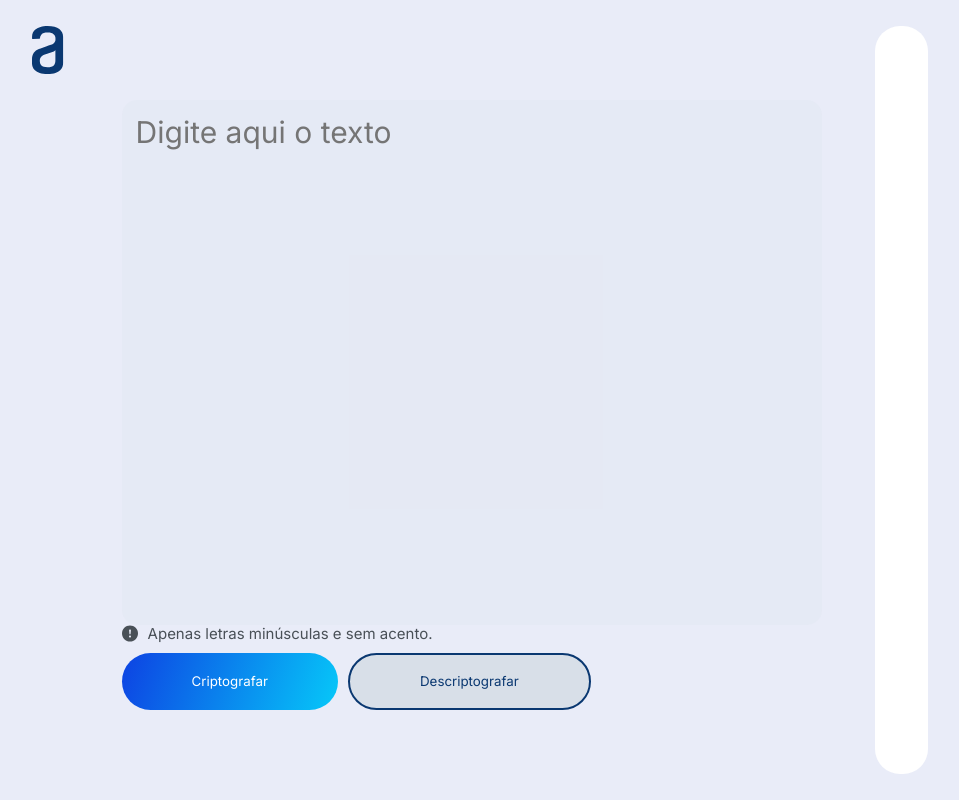
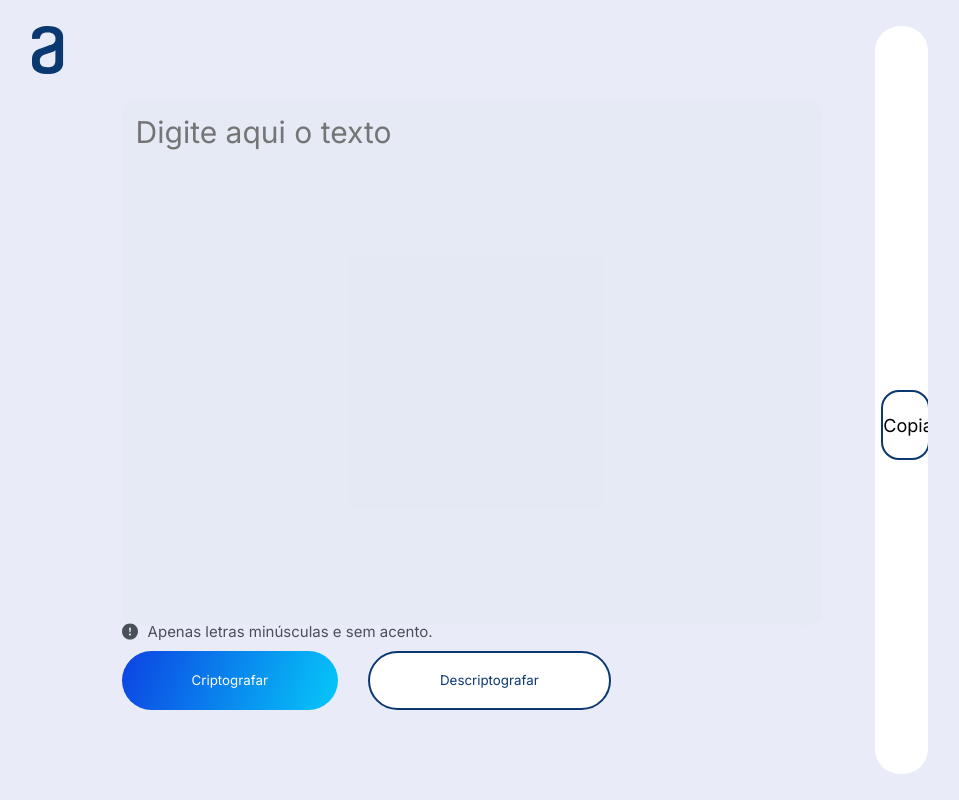
Before and after one commit to manosanti/Challenge-ONE, a React (Vite) app in the folder my-app/: page / in a window 1280 px wide. Both pictures are taken after a click on the button "Criptografar". Shown: the whole page, without its empty margins (160-1119 px from the left). Built offline with nearby package versions, Linux system fonts and the light colour scheme.

Commit message:
added-button-copy-text-uncrypto

```diff
--- a/my-app/package.json
+++ b/my-app/package.json
@@ -9,9 +9,9 @@
     "preview": "vite preview"
   },
   "dependencies": {
-    "crypto-js": "^4.1.1",
     "react": "^18.2.0",
     "react-dom": "^18.2.0",
+    "react-router-dom": "^6.10.0",
     "styled-components": "^5.3.9"
   },
   "devDependencies": {
--- a/my-app/src/App.css
+++ b/my-app/src/App.css
@@ -1,5 +1,6 @@
 .colorButton {
-    margin-right: 10px;
+    cursor: pointer;
+    margin-right: 30px;
     color: white;
     border: none;
     padding: 4% 70px;
@@ -9,14 +10,25 @@
     background: -moz-linear-gradient(160deg, hsla(192, 95%, 50%, 1) 0%, hsla(225, 89%, 47%, 1) 100%);
     background: -webkit-linear-gradient(160deg, hsla(192, 95%, 50%, 1) 0%, hsla(225, 89%, 47%, 1) 100%);
     filter: progid: DXImageTransform.Microsoft.gradient( startColorstr="#07c8f9", endColorstr="#0d41e1", GradientType=1 );
+    transition: .2s;
+}
+
+.colorButton:hover {
+    transform: scale(1.1);
 }
 
 .notColorButton {
+    cursor: pointer;
     border: 2px solid #0A3871;
     padding: 4% 70px;
     border-radius: 50px;
     color: #0A3871;
-    background-color: #D8DFE8;
+    background-color: white;
+    transition: .2s;
+}
+
+.notColorButton:hover {
+    transform: scale(1.1);
 }
 
 .textoCriptografado {
@@ -28,3 +40,17 @@
     width: 100%;
     height: min-content;
 }
+
+.copyButton {
+    font-size: 18px;
+    width: 80%;
+    height: 70px;
+    border-radius: 18px;
+    border: 2px solid #0A3871;
+    background-color: white;
+    transition: .2s;
+}
+
+.copyButton:hover {
+    transform: scale(1.1);
+}
--- a/my-app/src/App.jsx
+++ b/my-app/src/App.jsx
@@ -3,7 +3,6 @@ import styled from 'styled-components'
 import Logo from '../src/img/AluraLogo.svg'
 import NotFoundText from '../src/img/NotFoundText.svg'
 import CautionIcon from '../src/img/Caution.svg'
-import CryptoJS from 'crypto-js'
 import { useState } from 'react'
 
 function App() {
@@ -11,20 +10,18 @@ function App() {
   const [textoCriptografado, setTextoCriptografado] = useState("");
   const [imagemExibida, setImagemExibida] = useState(true);
   const [textoExibido, setTextoExibido] = useState(true);
+  const [textoNãoExibido, setTextoNãoExibido] = useState(false);
 
   const handleCriptografar = () => {
-    const chave = 3; // quantidade de casas que a letra será deslocada
+  const chave = 3;
   let textoCript = "";
   for (let i = 0; i < texto.length; i++) {
     let letra = texto.charAt(i);
     if (letra.match(/[a-z]/i)) {
-        // se a letra for uma letra do alfabeto
       let codigo = texto.charCodeAt(i);
       if (codigo >= 65 && codigo <= 90) {
-          // letra maiúscula
         letra = String.fromCharCode(((codigo - 65 + chave) % 26) + 65);
       } else if (codigo >= 97 && codigo <= 122) {
-          // letra minúscula
         letra = String.fromCharCode(((codigo - 97 + chave) % 26) + 97);
       }
     }
@@ -34,18 +31,15 @@ function App() {
 };
 
   const handleDescriptografar = () => {
-    const chave = 3; // quantidade de casas que a letra foi deslocada
+  const chave = 3;
   let textoDescriptografado = "";
   for (let i = 0; i < textoCriptografado.length; i++) {
     let letra = textoCriptografado.charAt(i);
     if (letra.match(/[a-z]/i)) {
-        // se a letra for uma letra do alfabeto
       let codigo = textoCriptografado.charCodeAt(i);
       if (codigo >= 65 && codigo <= 90) {
-          // letra maiúscula
         letra = String.fromCharCode(((codigo - 65 - chave + 26) % 26) + 65);
       } else if (codigo >= 97 && codigo <= 122) {
-          // letra minúscula
         letra = String.fromCharCode(((codigo - 97 - chave + 26) % 26) + 97);
       }
     }
@@ -59,19 +53,33 @@ function App() {
     setTextoExibido(false);
   }
 
+  const mostrarTextoDescriptografado = () => {
+    setTextoDescriptografado(false)
+  }
+
+  const mostrarBotaoCopiar = () => {
+    setTextoNãoExibido(true);
+  }
+
   const handleCriptografarEClicado = () => {
     handleCriptografar()
     handleBotaoClicado()
+    mostrarBotaoCopiar()
   }
 
   const handleDescriptografarEClicado = () => {
     handleDescriptografar()
     handleBotaoClicado()
+    mostrarTextoDescriptografado()
+  }
+
+  function copiarTexto () {
+    navigator.clipboard.writeText(texto)
   }
 
   return (
     <Container>
-      <img src={Logo} alt='Alura Logo' style={{position: 'fixed'}} />
+      <a href="#"><img src={Logo} alt='Alura Logo' style={{position: 'fixed'}} /></a>
 
       <TypeText>
         <textarea value={texto} onChange={(e) => setTexto(e.target.value)} placeholder='Digite aqui o texto'></textarea>
@@ -96,10 +104,15 @@ function App() {
           <h1 className='textoCriptografado'>{textoCriptografado}</h1>
 
           {textoExibido &&
-          <h1>Nenhuma mensagem encontrada</h1>}
+            <h1>Nenhuma mensagem encontrada</h1>
+          }
           {textoExibido &&
             <p>Digite um texto que você deseja<br></br>
-            criptografar ou descriptografar.</p>}
+            criptografar ou descriptografar.</p>
+          }
+          {textoNãoExibido &&
+          <button className='copyButton' onClick={copiarTexto}>Copiar</button>
+          }
         </div>
       </ShowText>
     </Container>
@@ -125,6 +138,8 @@ const ShowText = styled.div`
     padding: 5% 0;
     text-align: center;
     margin-left: 6%;
+    overflow-y: hidden;
+    overflow-x: hidden;
 
     img {
     margin: 0 auto;
@@ -139,6 +154,7 @@ const ShowText = styled.div`
     p {
       color: #495057;
       font-weight: 500;
+      margin-bottom: 40%;
     }
 
     div {
@@ -176,6 +192,7 @@ const Buttons = styled.div`
     position: absolute;
     bottom: 10%;
 
+
     div {
       padding-bottom: 10px;
       display: flex;
```
Also changed, not shown: 1 other file (tests, documents, lock files or other folders). Lines whose indentation alone changed are shown as unchanged.
